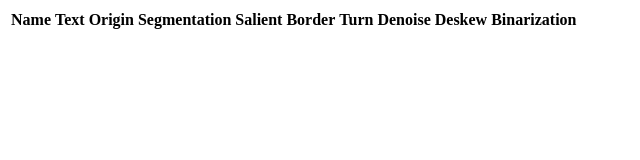
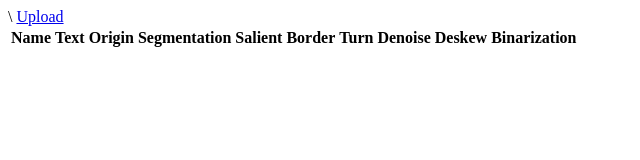
Before and after one commit to hsmyy/OcrTestEnv, a website: page list.html in a window 1280 px wide. Shown: the whole page, without its empty margins (0-640 px from the left). Drawn offline with nearby package versions, Linux system fonts and the light colour scheme; no server answers.

Commit message:
add link

```diff
--- a/list.html
+++ b/list.html
@@ -4,7 +4,8 @@
         <script type="text/javascript" src="bower_components/angular/angular.min.js"></script>
 
     </head>
-    <body>
+    <body>\
+        <a href="/">Upload</a>
         <div ng-app="myApp">
             <div ng-controller="personController">
                 <table>
```
Also changed, not shown: index.html (+1 -0 lines).
